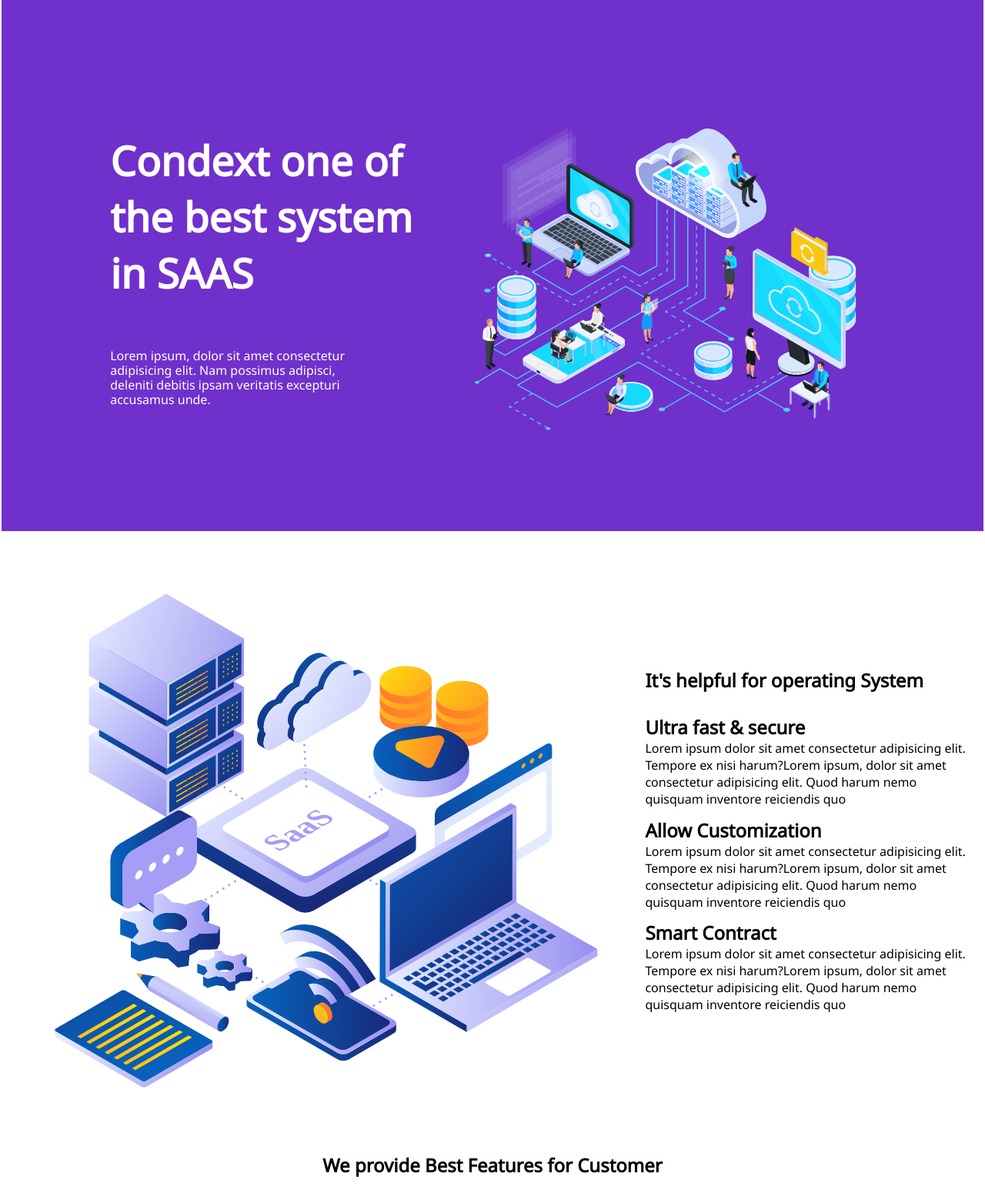
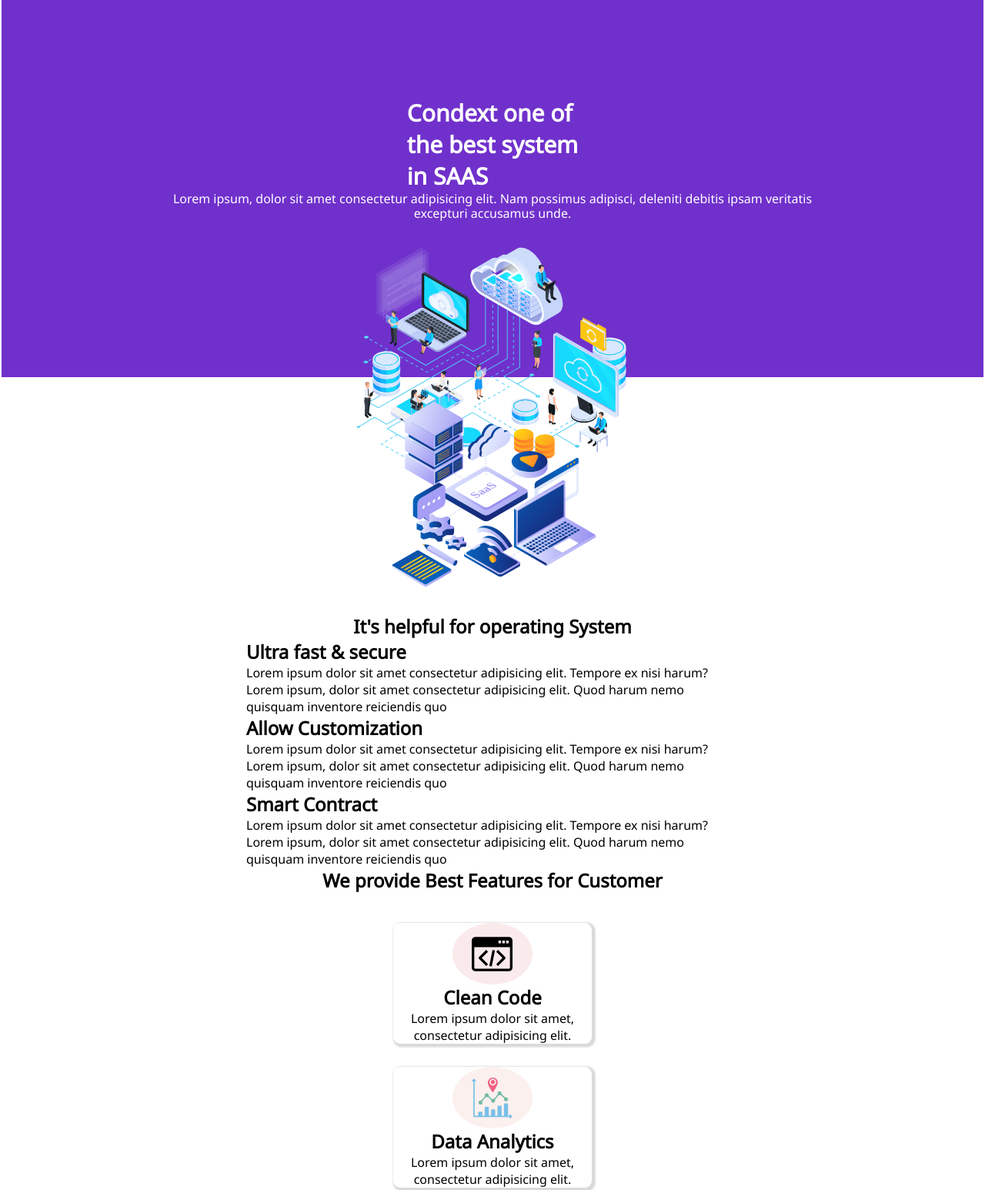
Before and after one commit to Shivampandey9540/13th-project-full-stack-web-development-, a plain HTML site: page index.html in a window 1280 px wide. Shown: the part 112-1658 px from the top of the page at 77% size. Drawn offline with Linux system fonts and the light colour scheme.

Commit message:
responsve

```diff
--- a/style/index.css
+++ b/style/index.css
@@ -1,14 +1,12 @@
-@import url('https://fonts.googleapis.com/css2?family=Lato:ital,wght@0,400;1,300&family=Montserrat:ital,wght@1,200&family=Noto+Sans&family=Open+Sans&family=Orbitron&family=Poppins:ital,wght@0,200;1,100&family=Roboto:ital,wght@1,300&display=swap');
+@import url("https://fonts.googleapis.com/css2?family=Lato:ital,wght@0,400;1,300&family=Montserrat:ital,wght@1,200&family=Noto+Sans&family=Open+Sans&family=Orbitron&family=Poppins:ital,wght@0,200;1,100&family=Roboto:ital,wght@1,300&display=swap");
 
-
-*{
-    padding:0;
-    margin:0;
+* {
+  padding: 0;
+  margin: 0;
   box-sizing: border-box;
-    font-family: 'Noto Sans', sans-serif;
-
+  font-family: "Noto Sans", sans-serif;
 }
-.Container{
+.Container {
   border-top-right-radius: 18px;
   border-top-left-radius: 18px;
   margin: 2px;
@@ -19,48 +17,48 @@
   align-items: center;
   justify-content: space-around;
 }
-.Navbar{
+.Navbar {
   width: 100%;
   display: flex;
   align-items: center;
   justify-content: center;
 }
 
-.Navbar-holder{
+.Navbar-holder {
   display: flex;
   width: 80%;
   align-items: center;
   justify-content: center;
 }
 
-.Logo{
+.Logo {
   width: 30%;
 }
-.Logo> img {
-     width:110px;
+.Logo > img {
+  width: 110px;
 }
 
-.Link-holder{
+.Link-holder {
   display: flex;
   width: 69%;
   justify-content: flex-end;
 }
 
-.link-list{
+.link-list {
   display: flex;
   justify-content: space-around;
   width: 100%;
   align-items: center;
 }
 
-.link-items{
+.link-items {
   list-style: none;
 }
-.link-items> a {
+.link-items > a {
   text-decoration: none;
   color: #ffffff;
 }
-.Trail{
+.Trail {
   width: 134px;
   display: flex;
   background-color: #1bbbee;
@@ -70,13 +68,13 @@ list-style: none;
   align-items: center;
   justify-content: center;
 }
-.Trail-button{
+.Trail-button {
   background: transparent;
   color: #ffffff;
   border: none;
   font-size: 18px;
 }
-.Heading-section{
+.Heading-section {
   display: flex;
   justify-content: space-evenly;
   align-items: center;
@@ -84,71 +82,72 @@ list-style: none;
   width: 80%;
 }
 
-.Heading> h1{
+.Heading > h1 {
   font-size: 53px;
   color: white;
 }
-.Heading-img-holder{
+.Heading-img-holder {
   width: 53%;
 }
-.Heading-Holder> p{
+.Heading-Holder > p {
   color: white;
   line-height: 19px;
   width: 74%;
-    font-weight: 100
+  font-weight: 100;
 }
-.Heading-img-holder> img{
+.Heading-img-holder > img {
   width: 100%;
 }
-.Heading-Holder{
+.Heading-Holder {
   width: 43%;
   height: 70%;
   display: flex;
   flex-direction: column;
   justify-content: space-around;
 }
-.helpful-section{
+.helpful-section {
   display: flex;
   justify-content: space-evenly;
   /* width: 80%; */
   align-items: center;
 }
 
-.helpful-img-section{
+.helpful-img-section {
   width: 800px;
 }
-.Helpfull-heading-section{
+.Helpfull-heading-section {
   display: flex;
   height: 500px;
   width: 33%;
   flex-direction: column;
-    justify-content: space-evenly
+  justify-content: space-evenly;
 }
-.Helpful-options{
+.Helpful-options {
   display: flex;
   flex-direction: column;
   justify-content: space-around;
   height: 80%;
 }
 
-.Card-img >div > img {
+.Card-img > div > img {
   width: 53px;
 }
-.Feature{
+.Feature {
   gap: 39px;
   margin-bottom: 44px;
   display: flex;
   align-items: center;
   justify-content: center;
-    flex-direction: column
+  flex-direction: column;
 }
-.Feature-holder{
+.Feature-holder {
   display: flex;
+  gap: 30px;
   width: 66%;
   height: 300px;
   justify-content: space-around;
 }
-.card{
+.card {
   width: 258px;
   display: flex;
   flex-direction: column;
@@ -156,16 +155,16 @@ list-style: none;
   border-radius: 9px;
   box-shadow: rgb(0 0 0 / 15%) 2.2px 1.95px 1.95px 2.6px;
   align-items: center;
-    justify-content: space-around
+  justify-content: space-around;
 }
-.Card-img{
+.Card-img {
   height: 50%;
   width: 100%;
   display: flex;
   align-items: center;
   justify-content: center;
 }
-.Card-details{
+.Card-details {
   width: 100%;
   height: 50%;
   display: flex;
@@ -181,27 +180,78 @@ list-style: none;
   transition: 0.5s;
 }
 
-.Card-img> div{
-
+.Card-img > div {
   width: 104px;
   display: flex;
   height: 100px;
   border-radius: 50%;
   align-items: center;
-    justify-content: center
+  justify-content: center;
 }
-.Clean-code > .Card-img> div{
+.Clean-code > .Card-img > div {
   background-color: #faeaeb;
+}
+.Data > .Card-img > div {
+  background-color: #fbf0ee;
+}
+.Secured > .Card-img > div {
+  background-color: #e9f4f6;
+}
+.support > .Card-img > div {
+  background-color: #f2e7f5;
+}
 
+@media screen and (max-width: 1280px) {
+  .Container {
+    height: 600px;
   }
-.Data > .Card-img> div{
-    background-color: #fbf0ee;
-
+  .Link-holder {
+    display: none;
   }
-.Secured > .Card-img> div{
-    background-color: #e9f4f6;
-
+  .Heading > h1 {
+    font-size: 30px;
   }
-.support > .Card-img > div{
-    background-color: #f2e7f5;;
+  .Heading-section {
+    width: 100%;
+    height: 300px;
+    flex-direction: column;
   }
+  .Heading-Holder {
+    text-align: c;
+    width: 90%;
+    align-items: center;
+  }
+  .Heading-Holder > p {
+    text-align: center;
+  }
+  .Heading-img-holder {
+    width: 30%;
+  }
+  .helpful-section {
+    height: 100%;
+    flex-direction: column;
+  }
+  .Helpful-options {
+    height: 100%;
+  }
+  .helpful-img-section {
+    width: 300px;
+  }
+  .Helpfull-heading-section {
+    align-items: center;
+    height: 100%;
+    width: 50%;
+  }
+  .Feature-holder {
+    height: 100%;
+    align-items: center;
+    gap: 30px;
+    flex-direction: column;
+  }
+  .Card-img > div {
+    height: 80px;
+  }
+  .Feature-Heading > h1 {
+    text-align: center;
+  }
+}
```
Lines whose indentation alone changed are shown as unchanged.
